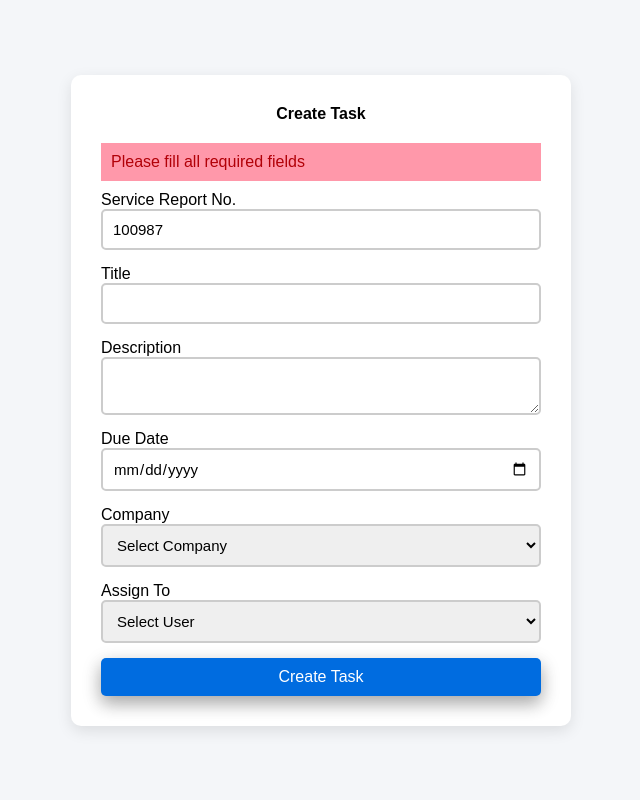
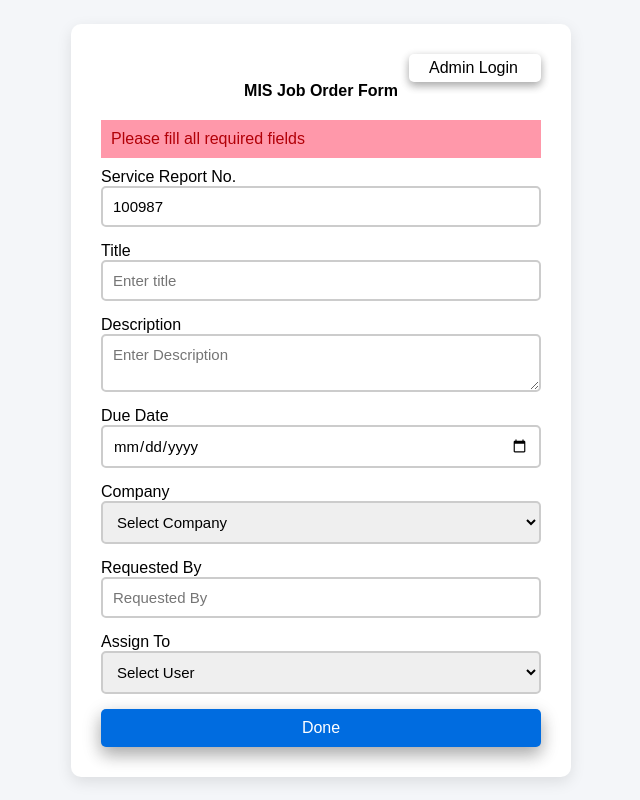
Before and after one commit to jaimejai10/taskmanager, a PHP site: the page made by misrequestform.php in a window 1280 px wide. Shown: the whole page, without its empty margins (319-959 px from the left). Run offline with PHP 8.4, Linux system fonts and the light colour scheme; data comes from the database, SQL or seed files in the repository.

Commit message:
MISFORM - Add Action and requred field

```diff
--- a/css/style.css
+++ b/css/style.css
@@ -397,3 +397,27 @@
 		width: 100%;
 	}
 }
+
+.loginportal-btn {
+    width: 30%;
+    float: right;
+}
+
+.btn-container {
+    display: flex;
+    justify-content: flex-end;
+}
+
+.loginportal-btn {
+    text-decoration: none;
+    display: inline-block;
+    padding: 5px 20px;
+    background: #ffffff;
+    color: #000000;
+    font-size: 16px;
+    border-radius: 5px;
+    cursor: pointer;
+    transition: background 1s;
+    box-shadow: 0 4px 8px rgba(0,0,0,0.2),
+                0 3px 10px rgba(0,0,0,0.19);
+}
--- a/misrequestform.php
+++ b/misrequestform.php
@@ -18,7 +18,7 @@ $next_report_id = $row['last_id'] ? $row['last_id'] + 1 : 100;
 <!DOCTYPE html>
 <html>
 <head>
-	<title>Create Task</title>
+	<title>MIS</title>
 	<link rel="stylesheet" href="https://stackpath.bootstrapcdn.com/font-awesome/4.7.0/css/font-awesome.min.css">
 	<link rel="stylesheet" href="css/style.css">
 	<meta name="viewport" content="width=device-width, initial-scale=1.0">
@@ -27,9 +27,12 @@ $next_report_id = $row['last_id'] ? $row['last_id'] + 1 : 100;
 <body class="requestform-body">
 
 	<section class="section-1">
-		<h4 class="title">Create Task</h4>
+		<div class="btn-container">
+			<a href="login" class="loginportal-btn">Admin Login</a>
+		</div>
+		<h4 class="title">MIS Job Order Form</h4>
 
-		<form class="form-1" method="POST" action="app/add-task.php">
+		<form class="form-1" method="POST" action="action/create_task.php">
 
 			<?php if (isset($_GET['error'])) { ?>
 				<div class="danger"><?= $_GET['error'] ?></div>
@@ -41,27 +44,27 @@ $next_report_id = $row['last_id'] ? $row['last_id'] + 1 : 100;
 
 			<div class="input-holder">
 				<label>Service Report No.</label>
-				<input type="text" class="input-1" value="<?= $next_report_id ?>" readonly>
+				<input name="report_id" type="text" class="input-1" value="<?= $next_report_id ?>" readonly>
 			</div>
 
 			<div class="input-holder">
 				<label>Title</label>
-				<input type="text" name="title" class="input-1">
+				<input name="title" type="text" class="input-1" placeholder="Enter title" required>
 			</div>
 
 			<div class="input-holder">
 				<label>Description</label>
-				<textarea name="description" class="input-1"></textarea>
+				<textarea name="description" class="input-1" placeholder="Enter Description" required></textarea>
 			</div>
 
 			<div class="input-holder">
 				<label>Due Date</label>
-				<input type="date" name="due_date" class="input-1">
+				<input name="due_date" type="date" class="input-1" required>
 			</div>
 
 			<div class="input-holder">
 				<label>Company</label>
-				<select name="company_name" class="input-1">
+				<select name="company_name" class="input-1" required>
 					<option value="">Select Company</option>
 					<?php foreach ($companies as $company) { ?>
 						<option value="<?=$company['comp_name']?>"><?=$company['comp_name']?></option>
@@ -70,8 +73,13 @@ $next_report_id = $row['last_id'] ? $row['last_id'] + 1 : 100;
 			</div>
 
 			<div class="input-holder">
+				<label>Requested By</label>
+				<input name="requested_by" type="text" class="input-1" placeholder="Requested By" required>
+			</div>
+
+			<div class="input-holder">
 				<label>Assign To</label>
-				<select name="assigned_to" class="input-1">
+				<select name="assigned_to" class="input-1" required>
 					<option value="">Select User</option>
 					<?php foreach ($users as $user) { ?>
 						<option value="<?=$user['id']?>"><?=$user['full_name']?></option>
@@ -79,7 +87,7 @@ $next_report_id = $row['last_id'] ? $row['last_id'] + 1 : 100;
 				</select>
 			</div>
 
-			<button class="edit-btn">Create Task</button>
+			<button class="edit-btn">Done</button>
 
 		</form>
 	</section>
```
Also changed, not shown: action/create_task.php (added, +76 -0 lines), .htaccess (added).
